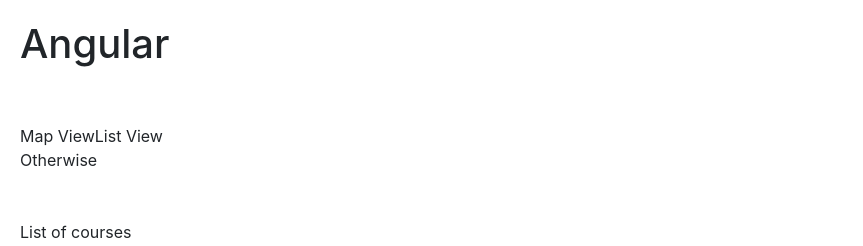
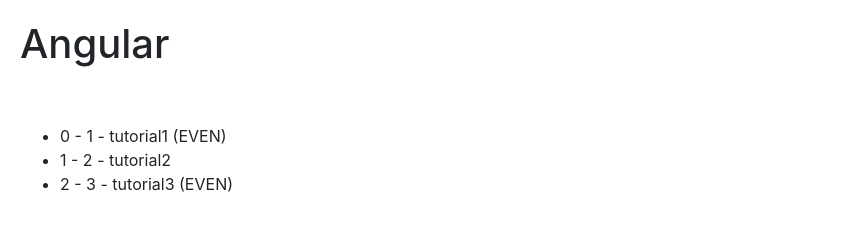
Before and after one commit to fishercoder1534/hello-world, an Angular app: page / in a window 1280 px wide. Shown: the top 246 px of the page, without its empty margins (0-863 px from the left). Built offline with nearby package versions, Linux system fonts and the light colour scheme.

Commit message:
add ngFor example

```diff
--- a/src/app/app.component.html
+++ b/src/app/app.component.html
@@ -1,4 +1,11 @@
 <h1>Angular</h1>
+<br/>
+<br/>
+<ul>
+  <li *ngFor="let tutorial of tutorials; index as i, even as isEven">
+    {{ i }} - {{ tutorial.id }} - {{ tutorial.name }} <span *ngIf="isEven">(EVEN)</span>
+  </li>
+</ul>
 <br/>
 <br/>
 <ul class="nav nav-pills">
--- a/src/app/app.component.ts
+++ b/src/app/app.component.ts
@@ -26,4 +26,10 @@
   courses = [1, 2];
 
   viewMode = 'else';
+
+  tutorials = [
+    { id: 1, name: "tutorial1" },
+    { id: 2, name: "tutorial2" },
+    { id: 3, name: "tutorial3" },
+  ];
 }
```
